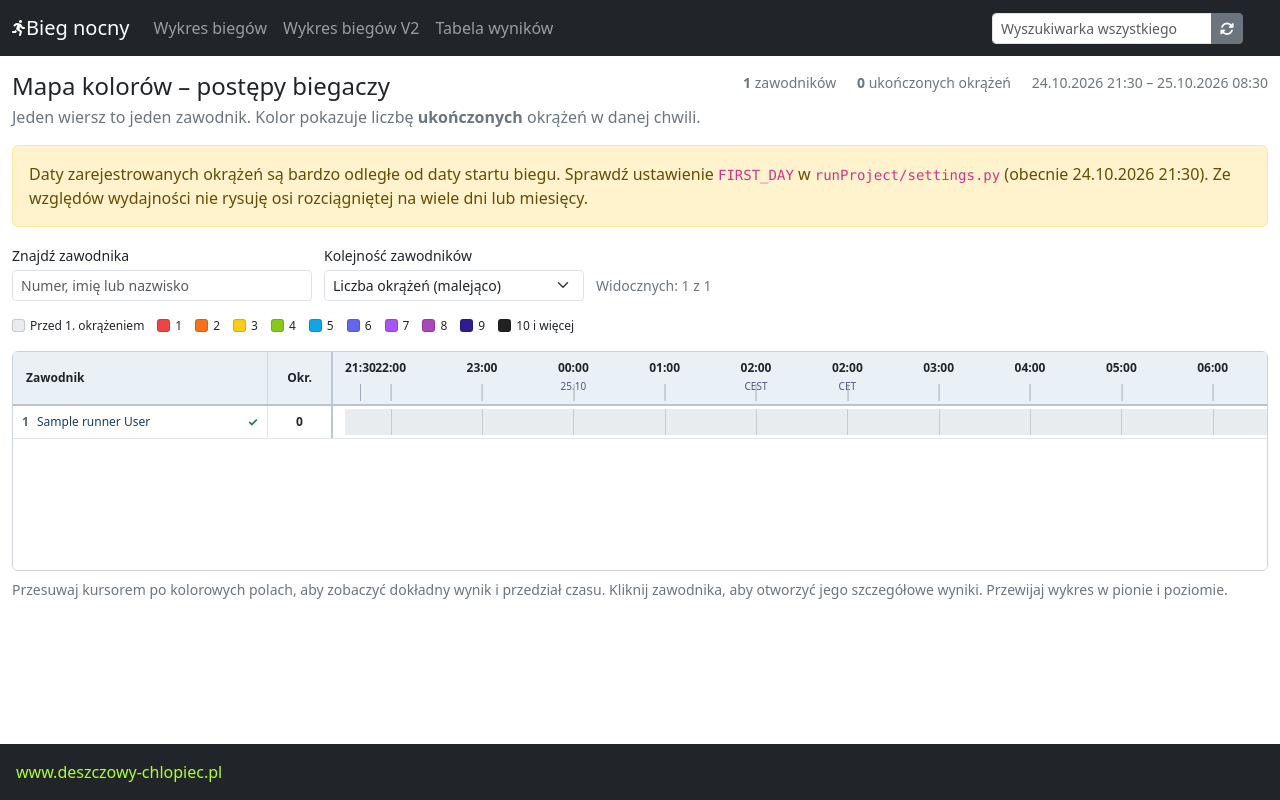
After one commit to rzymski/runnersChart, a Django app: page /chart/heatmap/ in a window 1280 px wide. The commit adds this page. Run offline with Django 4.2, Linux system fonts and the light colour scheme; tables that the repository leaves empty hold one stand-in row (values such as "Sample post"); some libraries are stand-ins or nearby versions.

Commit message:
2026 settings i heatmap prototype

```diff
--- /dev/null
+++ b/runChart/templates/chart/heatmap.html
@@ -0,0 +1,100 @@
+{% extends 'partials/base.html' %}
+{% load static %}
+
+{% block content %}
+<link rel="stylesheet" href="{% static 'userPages/heatmap.css' %}">
+<div class="hm-page container-fluid py-3" style="--hm-axis-width: {{ heatmap_axis_min_width }}px">
+    <div class="d-flex flex-wrap align-items-start justify-content-between gap-3 mb-3">
+        <div>
+            <h1 class="h4 mb-1">Mapa kolorów – postępy biegaczy</h1>
+            <p class="text-secondary mb-0">Jeden wiersz to jeden zawodnik. Kolor pokazuje liczbę <strong>ukończonych</strong> okrążeń w danej chwili.</p>
+        </div>
+        <div class="hm-overview text-secondary small">
+            <span><strong>{{ heatmap_runner_count }}</strong> zawodników</span>
+            <span><strong>{{ heatmap_laps_count }}</strong> ukończonych okrążeń</span>
+            <span>{{ heatmap_start|date:"d.m.Y H:i" }} – {{ heatmap_end|date:"d.m.Y H:i" }}</span>
+        </div>
+    </div>
+
+    {% if heatmap_config_warning %}
+    <div class="alert alert-warning" role="alert">
+        Daty zarejestrowanych okrążeń są bardzo odległe od daty startu biegu.
+        Sprawdź ustawienie <code>FIRST_DAY</code> w <code>runProject/settings.py</code>
+        (obecnie {{ heatmap_start|date:"d.m.Y H:i" }}).
+        Ze względów wydajności nie rysuję osi rozciągniętej na wiele dni lub miesięcy.
+    </div>
+    {% endif %}
+
+    <div class="hm-toolbar mb-3" aria-label="Narzędzia mapy kolorów">
+        <div>
+            <label class="form-label small mb-1" for="hm-search">Znajdź zawodnika</label>
+            <input id="hm-search" class="form-control form-control-sm" type="search" placeholder="Numer, imię lub nazwisko" autocomplete="off">
+        </div>
+        <div>
+            <label class="form-label small mb-1" for="hm-sort">Kolejność zawodników</label>
+            <select id="hm-sort" class="form-select form-select-sm">
+                <option value="laps">Liczba okrążeń (malejąco)</option>
+                <option value="id">Numer startowy (rosnąco)</option>
+                <option value="name">Nazwisko i imię (alfabetycznie)</option>
+            </select>
+        </div>
+        <div class="hm-toolbar-info small text-secondary" id="hm-visible-count" aria-live="polite"></div>
+    </div>
+
+    <div class="hm-legend mb-3" aria-label="Legenda kolorów">
+        {% for value, color, label in heatmap_colors %}
+        <span class="hm-legend-item"><span class="hm-swatch" style="background: {{ color }}"></span>
+            {% if value == 0 %}Przed 1. okrążeniem{% elif value == 10 %}10 i więcej{% else %}{{ label }}{% endif %}
+        </span>
+        {% endfor %}
+    </div>
+
+    <div class="hm-scroll" tabindex="0" role="region" aria-label="Mapa kolorów biegaczy – przewijana pionowo i poziomo">
+        <div class="hm-header hm-grid">
+            <div class="hm-runner-header">Zawodnik</div>
+            <div class="hm-count-header" title="Liczba ukończonych okrążeń">Okr.</div>
+            <div class="hm-axis" aria-label="Godziny biegu">
+                {% for tick in heatmap_ticks %}
+                    <span class="hm-axis-tick hm-axis-{{ tick.edge }}" style="left: {{ tick.left|stringformat:'.6f' }}%">
+                        <span>{{ tick.label }}</span>
+                        {% if tick.new_day %}<small>{{ tick.new_day }}</small>{% endif %}
+                        {% if tick.tz_label %}<small>{{ tick.tz_label }}</small>{% endif %}
+                    </span>
+                {% endfor %}
+            </div>
+        </div>
+        <div id="hm-rows" class="hm-rows">
+            {% for runner in heatmap_rows %}
+                <div class="hm-row hm-grid" data-id="{{ runner.id }}" data-name="{{ runner.name|lower }}" data-sort-name="{{ runner.sort_name|lower }}" data-laps="{{ runner.laps }}">
+                    <div class="hm-runner">
+                        <a href="{% url 'runnerResults' runner.id %}" title="Zobacz okrążenia zawodnika {{ runner.name }}">
+                            <span class="hm-number">{{ runner.id }}</span> {{ runner.name }}
+                        </a>
+                        {% if runner.finished %}<span class="hm-finished" title="Zakończył bieg">✓</span>{% endif %}
+                    </div>
+                    <div class="hm-count">{{ runner.laps }}</div>
+                    <div class="hm-track" aria-label="{{ runner.name }} – {{ runner.laps }} ukończonych okrążeń">
+                        {% for segment in runner.segments %}
+                            <div class="hm-segment hm-band-{{ segment.band }}"
+                                 style="left: {{ segment.left|stringformat:'.6f' }}%; width: {{ segment.width|stringformat:'.6f' }}%;"
+                                 data-name="{{ runner.name }}"
+                                 data-laps="{{ segment.laps }}"
+                                 data-start="{{ segment.start_label }}"
+                                 data-end="{{ segment.end_label }}">
+                            </div>
+                        {% endfor %}
+                        {% for tick in heatmap_ticks %}
+                            {% if tick.edge == 'middle' %}<div class="hm-gridline" style="left: {{ tick.left|stringformat:'.6f' }}%"></div>{% endif %}
+                        {% endfor %}
+                    </div>
+                </div>
+            {% empty %}
+                <div class="p-3">Brak biegaczy w bazie. Dodaj zawodników w panelu administracyjnym.</div>
+            {% endfor %}
+        </div>
+    </div>
+    <p class="small text-secondary mt-2 mb-0">Przesuwaj kursorem po kolorowych polach, aby zobaczyć dokładny wynik i przedział czasu. Kliknij zawodnika, aby otworzyć jego szczegółowe wyniki. Przewijaj wykres w pionie i poziomie.</p>
+</div>
+<div id="hm-tooltip" class="hm-tooltip" role="tooltip" hidden></div>
+<script defer src="{% static 'userPages/heatmap.js' %}"></script>
+{% endblock %}
--- a/runChart/templates/partials/footer.html
+++ b/runChart/templates/partials/footer.html
@@ -3,8 +3,5 @@
         <a class="text-light" href="http://www.deszczowy-chlopiec.pl" style="text-decoration: none;">
             <span style="color: greenyellow">www.deszczowy-chlopiec.pl</span>
         </a>
-        <span style="float: right">
-            &copy; {% now "Y" %} Copyright: Piotr Szumowski
-        </span>
     </div>
 </footer>
--- a/runChart/templates/partials/nav.html
+++ b/runChart/templates/partials/nav.html
@@ -9,16 +9,13 @@
         <div class="collapse navbar-collapse" id="navbarSupportedContent">
             <ul class="navbar-nav me-auto mb-2 mb-lg-0">
                 <li class="nav-item">
-                    <a class="nav-link" href="{% url 'line_chart' %}">Wykres biegów</a>
+                    <a class="nav-link" href="{% url 'heatmap_chart' %}">Wykres biegów</a>
+                </li>
+                <li class="nav-item">
+                    <a class="nav-link" href="{% url 'line_chart' %}">Wykres biegów V2</a>
                 </li>
                 <li class="nav-item">
                     <a class="nav-link" href="{% url 'resultTable' %}">Tabela wyników</a>
-                </li>
-                <li class="nav-item">
-                    <a class="nav-link" href="https://ultradoba2024.pythonanywhere.com/" target="_blank" rel="noopener noreferrer">Ultra Doba 2024</a>
-                </li>
-                <li class="nav-item">
-                    <a class="nav-link" href="https://nocnybieg2023.pythonanywhere.com/" target="_blank" rel="noopener noreferrer">Ultra Doba 2023</a>
                 </li>
           </ul>
         </div>
--- a/runChart/urls.py
+++ b/runChart/urls.py
@@ -9,6 +9,7 @@ urlpatterns = [
     path('jsi18n', JavaScriptCatalog.as_view(), name='js-catlog'),
     path("", views.index, name="index"),
     path('chart/line/', views.line_chart, name='line_chart'),
+    path('chart/heatmap/', views.heatmap_chart, name='heatmap_chart'),
     path('admin/customAdmin', views.customAdmin, name='customAdmin'),
     path('table/result', views.resultTable, name='resultTable'),
     path('table/runnerResults/<str:runnerId>', views.runnerResults, name='runnerResults'),
--- a/runChart/views.py
+++ b/runChart/views.py
@@ -119,3 +119,7 @@ def line_chart(request):
         'runsData': runsData,
     }
     return render(request, 'chart/line.html', context)
+
+def heatmap_chart(request):
+    from .heatmap import get_heatmap_context
+    return render(request, 'chart/heatmap.html', get_heatmap_context())
--- a/runProject/settings.py
+++ b/runProject/settings.py
@@ -1,7 +1,7 @@
 from pathlib import Path
 
 from datetime import datetime, timedelta
-FIRST_DAY = datetime(2025, 10, 25, 21, 30)
+FIRST_DAY = datetime(2026, 10, 24, 21, 30)
 SECOND_DAY = FIRST_DAY + timedelta(days=1)
 
 BASE_DIR = Path(__file__).resolve().parent.parent
@@ -13,7 +13,7 @@ SECRET_KEY = "django-insecure-g4eh8y8#cwxsu+%m-k!#*ji(ch1wf6dq)hel791ebon44%0^j^
 # SECURITY WARNING: don't chart with debug turned on in production!
 DEBUG = False
 
-ALLOWED_HOSTS = ['nocnybieg2023.pythonanywhere.com', 'ultradoba2024.pythonanywhere.com', 'ultradoba2025.pythonanywhere.com', '127.0.0.1']
+ALLOWED_HOSTS = ['nocnybieg2023.pythonanywhere.com', 'ultradoba2024.pythonanywhere.com', 'ultradoba2025.pythonanywhere.com', 'ultradoba2026.pythonanywhere.com', '127.0.0.1']
 
 
 # Application definition
--- /dev/null
+++ b/static/userPages/heatmap.css
@@ -0,0 +1,56 @@
+/* Wykres HTML/CSS, bez dodatkowych bibliotek graficznych. */
+.hm-page { --hm-name-width: 255px; --hm-count-width: 65px; }
+.hm-overview { display: flex; flex-wrap: wrap; justify-content: end; gap: .5rem 1.3rem; }
+.hm-toolbar { display: flex; flex-wrap: wrap; align-items: end; gap: 12px; }
+.hm-toolbar > div:first-child { width: min(300px, 100%); }
+.hm-toolbar > div:nth-child(2) { width: min(260px, 100%); }
+.hm-toolbar-info { padding-bottom: 5px; }
+.hm-legend { display: flex; gap: 8px 13px; flex-wrap: wrap; font-size: 12px; }
+.hm-legend-item { display: inline-flex; align-items: center; gap: 5px; white-space: nowrap; }
+.hm-swatch { width: 13px; height: 13px; border: 1px solid rgba(0,0,0,.15); border-radius: 3px; display: inline-block; }
+.hm-scroll { max-height: min(72vh, 790px); min-height: 220px; overflow: auto; border: 1px solid #ccd2d8; border-radius: 6px; position: relative; background: white; }
+.hm-grid { display: grid; grid-template-columns: var(--hm-name-width) var(--hm-count-width) minmax(var(--hm-axis-width), 1fr); min-width: calc(var(--hm-name-width) + var(--hm-count-width) + var(--hm-axis-width)); }
+.hm-header { position: sticky; top: 0; z-index: 5; background: #eaf1f6; border-bottom: 2px solid #b8c5d1; height: 54px; font-weight: 600; font-size: 12px; }
+.hm-runner-header, .hm-count-header { display: flex; align-items: center; justify-content: start; background: #eaf1f6; }
+.hm-runner-header { position: sticky; left: 0; z-index: 8; padding-left: 13px; border-right: 1px solid #ced8e2; }
+.hm-count-header { position: sticky; left: var(--hm-name-width); z-index: 8; justify-content: center; border-right: 2px solid #bac8d5; }
+.hm-axis { position: relative; margin: 0 12px; }
+.hm-axis-tick { position: absolute; top: 8px; display: flex; flex-direction: column; align-items: center; gap: 2px; font-variant-numeric: tabular-nums; line-height: 16px; white-space: nowrap; transform: translateX(-50%); }
+.hm-axis-tick::after { content: ""; position: absolute; top: 24px; left: 50%; height: 17px; border-left: 1px solid #9eacb9; }
+.hm-axis-start { transform: none; }
+.hm-axis-end { transform: translateX(-100%); }
+.hm-axis-tick small { font-weight: 500; font-size: 10px; color: #557; }
+.hm-row { height: 33px; font-size: 12px; border-bottom: 1px solid #e0e5e9; }
+.hm-row:nth-child(even) .hm-runner, .hm-row:nth-child(even) .hm-count { background: #f7f9fa; }
+.hm-row:hover .hm-runner, .hm-row:hover .hm-count { background: #fff4d5; }
+.hm-runner, .hm-count { display: flex; align-items: center; background: white; white-space: nowrap; }
+.hm-runner { position: sticky; left: 0; z-index: 2; padding: 0 9px; border-right: 1px solid #e0e5e9; overflow: hidden; }
+.hm-runner a { color: #1b405e; overflow: hidden; text-overflow: ellipsis; text-decoration: none; }
+.hm-runner a:hover { text-decoration: underline; }
+.hm-number { color: #596875; font-variant-numeric: tabular-nums; font-weight: 700; margin-right: 5px; }
+.hm-finished { margin-left: auto; padding-left: 4px; font-weight: bold; color: #12804a; }
+.hm-count { position: sticky; left: var(--hm-name-width); z-index: 2; justify-content: center; font-weight: 700; font-variant-numeric: tabular-nums; border-right: 2px solid #bac8d5; }
+.hm-track { margin: 3px 12px; height: 26px; position: relative; background: #e9ecef; }
+.hm-segment { position: absolute; top: 0; bottom: 0; cursor: crosshair; }
+.hm-segment:hover { outline: 2px solid rgba(0,0,0,.6); outline-offset: -2px; z-index: 2; }
+.hm-gridline { position: absolute; top: 0; bottom: 0; border-left: 1px solid rgba(0,0,0,.14); pointer-events: none; z-index: 1; }
+.hm-band-0 { background-color: #e9ecef; }
+.hm-band-1 { background-color: #ef4444; }
+.hm-band-2 { background-color: #f97316; }
+.hm-band-3 { background-color: #facc15; }
+.hm-band-4 { background-color: #84cc16; }
+.hm-band-5 { background-color: #22c55e; }
+.hm-band-6 { background-color: #14b8a6; }
+.hm-band-7 { background-color: #0ea5e9; }
+.hm-band-8 { background-color: #6366f1; }
+.hm-band-9 { background-color: #a855f7; }
+.hm-band-10 { background-color: #be185d; }
+.hm-tooltip { position: fixed; z-index: 50; pointer-events: none; padding: 9px 12px; border-radius: 5px; box-shadow: 0 4px 18px rgba(0,0,0,.23); color: #fff; background: #1f2937; font-size: 12px; line-height: 1.5; white-space: pre-line; max-width: 300px; }
+@media (max-width: 680px) {
+    .hm-page { --hm-name-width: 185px; --hm-count-width: 48px; }
+    .hm-grid { grid-template-columns: var(--hm-name-width) var(--hm-count-width) minmax(var(--hm-axis-width), 1fr); min-width: calc(var(--hm-name-width) + var(--hm-count-width) + var(--hm-axis-width)); }
+    .hm-overview { justify-content: start; }
+    .hm-runner { padding: 0 5px; }
+}
+
+.hm-row[hidden] { display: none !important; }
--- /dev/null
+++ b/static/userPages/heatmap.js
@@ -0,0 +1,62 @@
+// Filtrowanie i sortowanie bez przeładowywania strony.
+(() => {
+    "use strict";
+
+    const rowsContainer = document.getElementById('hm-rows');
+    const search = document.getElementById('hm-search');
+    const sort = document.getElementById('hm-sort');
+    const count = document.getElementById('hm-visible-count');
+    const tooltip = document.getElementById('hm-tooltip');
+    if (!rowsContainer || !search || !sort || !count || !tooltip) return;
+
+    const rows = Array.from(rowsContainer.querySelectorAll('.hm-row'));
+    const collator = new Intl.Collator('pl', { sensitivity: 'base', numeric: true });
+
+    function refresh() {
+        const searchText = search.value.trim().toLocaleLowerCase('pl');
+        const sorted = rows.slice().sort((a, b) => {
+            if (sort.value === 'name') {
+                return collator.compare(a.dataset.sortName, b.dataset.sortName) || Number(a.dataset.id) - Number(b.dataset.id);
+            }
+            if (sort.value === 'id') return Number(a.dataset.id) - Number(b.dataset.id);
+            return Number(b.dataset.laps) - Number(a.dataset.laps) || Number(a.dataset.id) - Number(b.dataset.id);
+        });
+
+        let visible = 0;
+        sorted.forEach(row => {
+            const matches = (row.dataset.id + ' ' + row.dataset.name).toLocaleLowerCase('pl').includes(searchText);
+            row.hidden = !matches;
+            // Elementy trafiają na koniec, w kolejności wybranej przez użytkownika.
+            rowsContainer.appendChild(row);
+            if (matches) visible++;
+        });
+        count.textContent = `Widocznych: ${visible} z ${rows.length}`;
+        tooltip.hidden = true;
+    }
+
+    search.addEventListener('input', refresh);
+    sort.addEventListener('change', refresh);
+    refresh();
+
+    function positionTooltip(event) {
+        const gap = 16;
+        const left = Math.min(event.clientX + gap, window.innerWidth - tooltip.offsetWidth - 8);
+        const top = Math.min(event.clientY + gap, window.innerHeight - tooltip.offsetHeight - 8);
+        tooltip.style.left = `${Math.max(8, left)}px`;
+        tooltip.style.top = `${Math.max(8, top)}px`;
+    }
+
+    rowsContainer.addEventListener('pointermove', event => {
+        const segment = event.target.closest('.hm-segment');
+        if (!segment) {
+            tooltip.hidden = true;
+            return;
+        }
+        const laps = Number(segment.dataset.laps);
+        tooltip.textContent = `${segment.dataset.name}\nUkończone okrążenia: ${laps}\nOd: ${segment.dataset.start}\nDo: ${segment.dataset.end}`;
+        tooltip.hidden = false;
+        positionTooltip(event);
+    });
+    rowsContainer.addEventListener('pointerleave', () => { tooltip.hidden = true; });
+    document.getElementById('hm-search').addEventListener('focus', () => { tooltip.hidden = true; });
+})();
```
Also changed, not shown: runChart/heatmap.py (added, +145 -0 lines), runChart/templates/partials/nav_with_button.html (+4 -7 lines), runChart/migrations/0016_settings2026.py (added).
